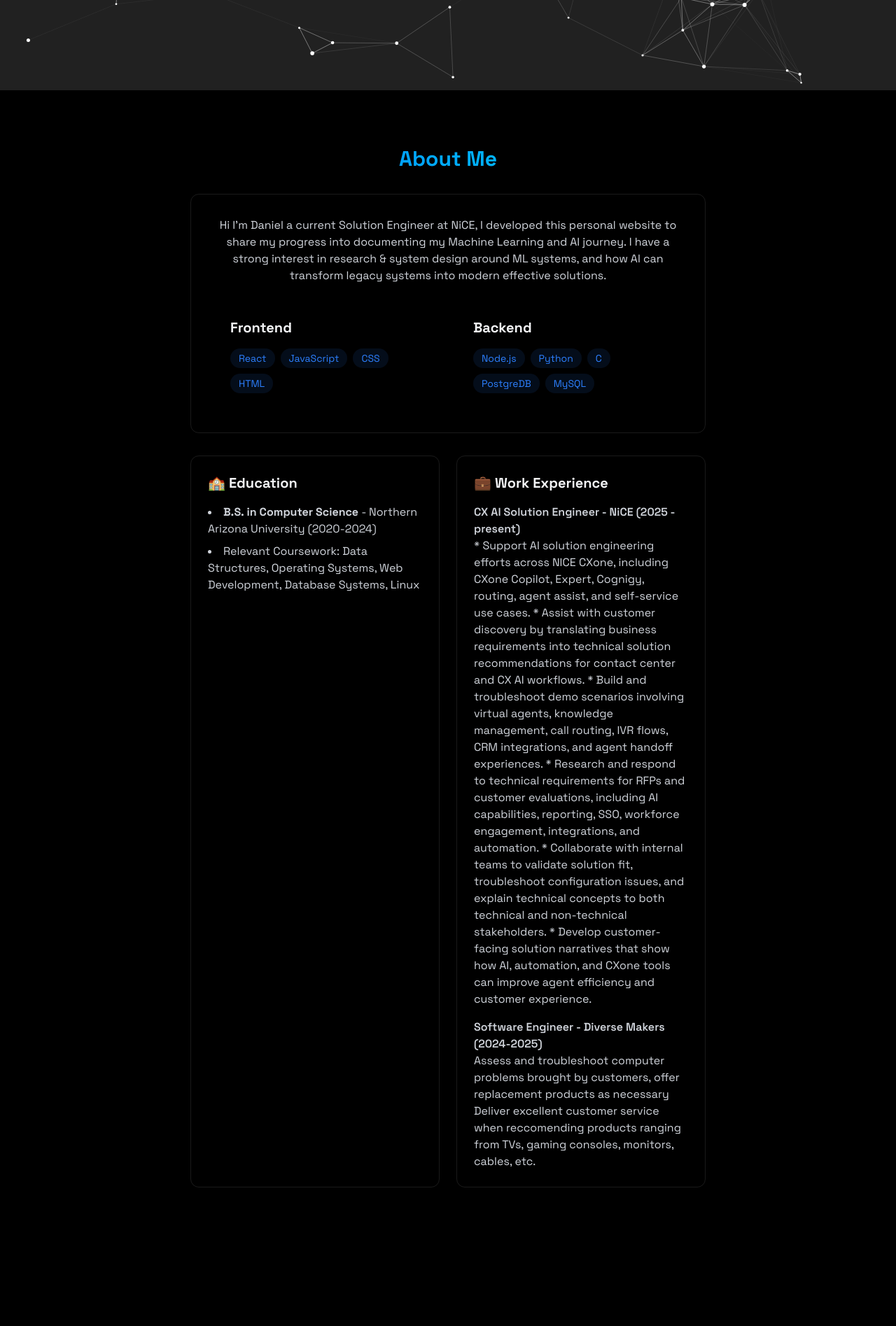
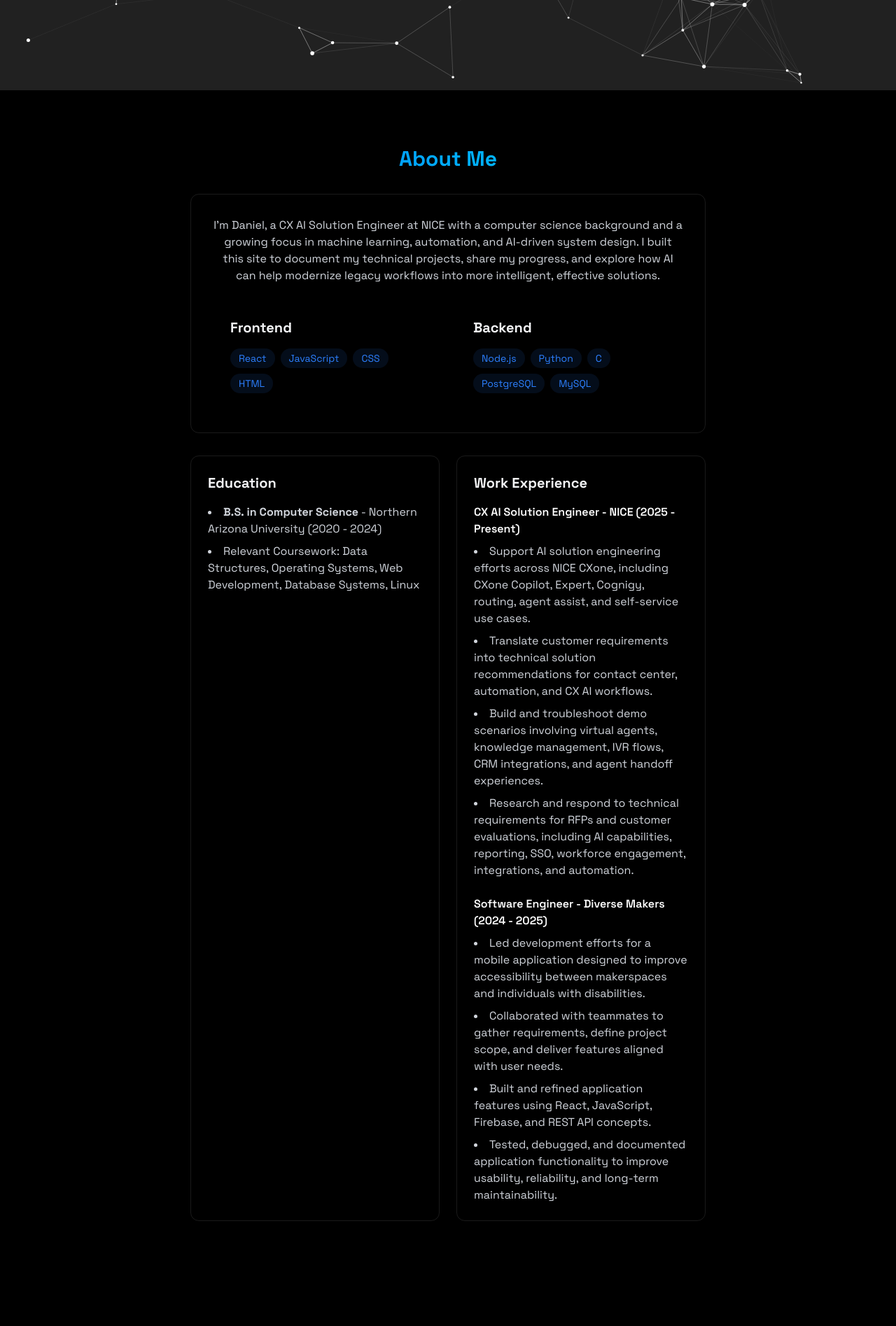
Before and after one commit to Daniel-Minichetti/minichetti-dev, a React (Vite) app: page / in a window 1280 px wide. Shown: the part 671-2566 px from the top of the page at 70% size. Built offline with nearby package versions, Linux system fonts and the light colour scheme.

Commit message:
Updated About & Home Section
Updated About & Home Section

```diff
--- a/src/components/sections/About.jsx
+++ b/src/components/sections/About.jsx
@@ -1,14 +1,23 @@
 import { RevealOnScroll } from "../RevealOnScroll";
 
 export const About = () => {
-  const frontendSkills = [
-    "React",
-    "JavaScript",
-    "CSS",
-    "HTML",
+  const frontendSkills = ["React", "JavaScript", "CSS", "HTML"];
+
+  const backendSkills = ["Node.js", "Python", "C", "PostgreSQL", "MySQL"];
+
+  const niceExperience = [
+    "Support AI solution engineering efforts across NICE CXone, including CXone Copilot, Expert, Cognigy, routing, agent assist, and self-service use cases.",
+    "Translate customer requirements into technical solution recommendations for contact center, automation, and CX AI workflows.",
+    "Build and troubleshoot demo scenarios involving virtual agents, knowledge management, IVR flows, CRM integrations, and agent handoff experiences.",
+    "Research and respond to technical requirements for RFPs and customer evaluations, including AI capabilities, reporting, SSO, workforce engagement, integrations, and automation.",
   ];
 
-  const backendSkills = ["Node.js", "Python", "C", "PostgreDB", "MySQL"];
+  const diverseMakersExperience = [
+    "Led development efforts for a mobile application designed to improve accessibility between makerspaces and individuals with disabilities.",
+    "Collaborated with teammates to gather requirements, define project scope, and deliver features aligned with user needs.",
+    "Built and refined application features using React, JavaScript, Firebase, and REST API concepts.",
+    "Tested, debugged, and documented application functionality to improve usability, reliability, and long-term maintainability.",
+  ];
 
   return (
     <section
@@ -18,26 +27,27 @@ export const About = () => {
       <RevealOnScroll>
         <div className="max-w-3xl mx-auto px-4">
           <h2 className="text-3xl font-bold mb-8 bg-gradient-to-r from-blue-500 to-cyan-400 bg-clip-text text-transparent text-center">
-            {" "}
             About Me
           </h2>
 
           <div className="rounded-xl p-8 border-white/10 border hover:-translate-y-1 transition-all">
             <p className="text-gray-300 mb-6 text-center">
-              Hi I'm Daniel a current Solution Engineer at NiCE, I developed this personal website to share my progress into documenting my Machine Learning and AI journey.
-              I have a strong interest in research & system design around ML systems, and how AI can transform legacy systems into modern effective solutions.
+              I’m Daniel, a CX AI Solution Engineer at NICE with a computer
+              science background and a growing focus in machine learning,
+              automation, and AI-driven system design. I built this site to
+              document my technical projects, share my progress, and explore how
+              AI can help modernize legacy workflows into more intelligent,
+              effective solutions.
             </p>
 
             <div className="grid grid-cols-1 md:grid-cols-2 gap-6">
               <div className="rounded-xl p-6 hover:-translate-y-1 transition-all">
-                <h3 className="text-xl font-bold mb-4"> Frontend</h3>
+                <h3 className="text-xl font-bold mb-4">Frontend</h3>
                 <div className="flex flex-wrap gap-2">
                   {frontendSkills.map((tech, key) => (
                     <span
                       key={key}
-                      className="bg-blue-500/10 text-blue-500 py-1 px-3 rounded-full text-sm hover:bg-blue-500/20
-                                    hover:shadow-[0_2px_8px_rgba(59,130,246,0.2)] transition
-                    "
+                      className="bg-blue-500/10 text-blue-500 py-1 px-3 rounded-full text-sm hover:bg-blue-500/20 hover:shadow-[0_2px_8px_rgba(59,130,246,0.2)] transition"
                     >
                       {tech}
                     </span>
@@ -46,14 +56,12 @@ export const About = () => {
               </div>
 
               <div className="rounded-xl p-6 hover:-translate-y-1 transition-all">
-                <h3 className="text-xl font-bold mb-4"> Backend</h3>
+                <h3 className="text-xl font-bold mb-4">Backend</h3>
                 <div className="flex flex-wrap gap-2">
                   {backendSkills.map((tech, key) => (
                     <span
                       key={key}
-                      className="bg-blue-500/10 text-blue-500 py-1 px-3 rounded-full text-sm hover:bg-blue-500/20
-                                    hover:shadow-[0_2px_8px_rgba(59,130,2246,0.2)] transition
-                    "
+                      className="bg-blue-500/10 text-blue-500 py-1 px-3 rounded-full text-sm hover:bg-blue-500/20 hover:shadow-[0_2px_8px_rgba(59,130,246,0.2)] transition"
                     >
                       {tech}
                     </span>
@@ -65,46 +73,43 @@ export const About = () => {
 
           <div className="grid grid-cols-1 md:grid-cols-2 gap-6 mt-8">
             <div className="p-6 rounded-xl border-white/10 border hover:-translate-y-1 transition-all">
-              <h3 className="text-xl font-bold mb-4"> 🏫 Education </h3>
+              <h3 className="text-xl font-bold mb-4">Education</h3>
               <ul className="list-disc list-inside text-gray-300 space-y-2">
                 <li>
-                  <strong> B.S. in Computer Science </strong> - Northern Arizona University
-                  (2020-2024)
+                  <strong>B.S. in Computer Science</strong> - Northern Arizona
+                  University (2020 - 2024)
                 </li>
                 <li>
-                  Relevant Coursework: Data Structures, Operating Systems, Web Development, Database Systems, Linux
+                  Relevant Coursework: Data Structures, Operating Systems, Web
+                  Development, Database Systems, Linux
                 </li>
               </ul>
             </div>
+
             <div className="p-6 rounded-xl border-white/10 border hover:-translate-y-1 transition-all">
-              <h3 className="text-xl font-bold mb-4"> 💼 Work Experience </h3>
-              <div className="space-y-4 text-gray-300">
+              <h3 className="text-xl font-bold mb-4">Work Experience</h3>
+
+              <div className="space-y-6 text-gray-300">
                 <div>
-                  <h4 className="font-semibold">
-                    {" "}
-                    CX AI Solution Engineer - NiCE (2025 - present){" "}
+                  <h4 className="font-semibold text-white mb-2">
+                    CX AI Solution Engineer - NICE (2025 - Present)
                   </h4>
-                  <p>
-                  * Support AI solution engineering efforts across NICE CXone, including CXone Copilot, Expert, Cognigy, routing, agent assist, and self-service use cases.
-                  * Assist with customer discovery by translating business requirements into technical solution recommendations for contact center and CX AI workflows.
-                  * Build and troubleshoot demo scenarios involving virtual agents, knowledge management, call routing, IVR flows, CRM integrations, and agent handoff experiences.
-                  * Research and respond to technical requirements for RFPs and customer evaluations, including AI capabilities, reporting, SSO, workforce engagement, integrations, and automation.
-                  * Collaborate with internal teams to validate solution fit, troubleshoot configuration issues, and explain technical concepts to both technical and non-technical stakeholders.
-                  * Develop customer-facing solution narratives that show how AI, automation, and CXone tools can improve agent efficiency and customer experience.
-
-                  </p>
+                  <ul className="list-disc list-inside space-y-2">
+                    {niceExperience.map((item, key) => (
+                      <li key={key}>{item}</li>
+                    ))}
+                  </ul>
                 </div>
 
                 <div>
-                  <h4 className="font-semibold">
-                    {" "}
-                    Software Engineer - Diverse Makers (2024-2025) {""}
+                  <h4 className="font-semibold text-white mb-2">
+                    Software Engineer - Diverse Makers (2024 - 2025)
                   </h4>
-                  <p>
-                  Assess and troubleshoot computer problems brought by customers, offer replacement products as necessary
-                  Deliver excellent customer service when reccomending products ranging from TVs, gaming consoles, monitors,
-                  cables, etc.
-                  </p>
+                  <ul className="list-disc list-inside space-y-2">
+                    {diverseMakersExperience.map((item, key) => (
+                      <li key={key}>{item}</li>
+                    ))}
+                  </ul>
                 </div>
               </div>
             </div>
--- a/src/components/sections/Home.jsx
+++ b/src/components/sections/Home.jsx
@@ -1,11 +1,12 @@
 import React from "react";
 import { RevealOnScroll } from "../RevealOnScroll";
-import ParticlesBackground from "../ParticlesBackground"; // adjust the path if needed
+import ParticlesBackground from "../ParticlesBackground";
 
 export const Home = () => {
   return (
     <>
       <ParticlesBackground />
+
       <section
         id="home"
         className="min-h-screen flex items-center justify-center relative"
@@ -18,10 +19,14 @@ export const Home = () => {
               </span>{" "}
               <span className="text-white">✌️</span>
             </h1>
-            <p className="text-gray-400 text-lg mb-8 max-w-lg mx-auto">
-              I’m a recent Graduate in Computer Science looking to get into
-              software development. Always Building and Learning.
+
+            <p className="text-gray-400 text-lg mb-8 max-w-2xl mx-auto">
+              CX AI Solution Engineer with a background in computer science,
+              solution design, and AI-driven customer experience. I’m building
+              hands-on machine learning projects and documenting my journey into
+              applied AI, automation, and modern system design.
             </p>
+
             <div className="flex justify-center space-x-4">
               <a
                 href="#projects"
@@ -29,6 +34,7 @@ export const Home = () => {
               >
                 View Projects
               </a>
+
               <a
                 href="/minichetti-dev/cv.pdf"
                 download="cv.pdf"
@@ -36,6 +42,7 @@ export const Home = () => {
               >
                 Download CV
               </a>
+
               <a
                 href="#contact"
                 className="border border-blue-500/50 text-blue-500 py-3 px-6 rounded font-medium transition duration-200 hover:-translate-y-0.5 hover:shadow-[0_0_15px_rgba(59,130,246,0.2)] hover:bg-blue-500/10"
```
